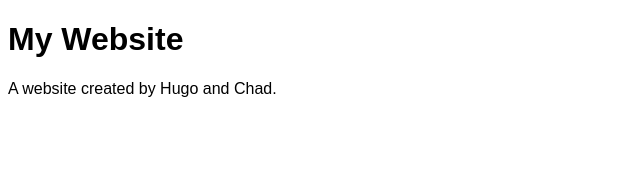
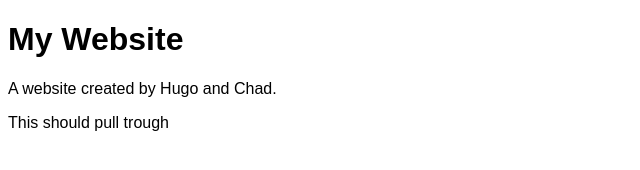
Before and after one commit to CurlySoldier/Divergence, a plain HTML site: page Index.html in a window 1280 px wide. Shown: the whole page, without its empty margins (0-640 px from the left). Drawn offline with Linux system fonts and the light colour scheme.

Commit message:
Please4 chadf accept my huble offering

```diff
--- a/Index.html
+++ b/Index.html
@@ -14,6 +14,7 @@ body {
 
 <h1>My Website</h1>
 <p>A website created by Hugo and Chad.</p>
+<p> This should pull trough</p>
 
 </body>
 </html>
```
